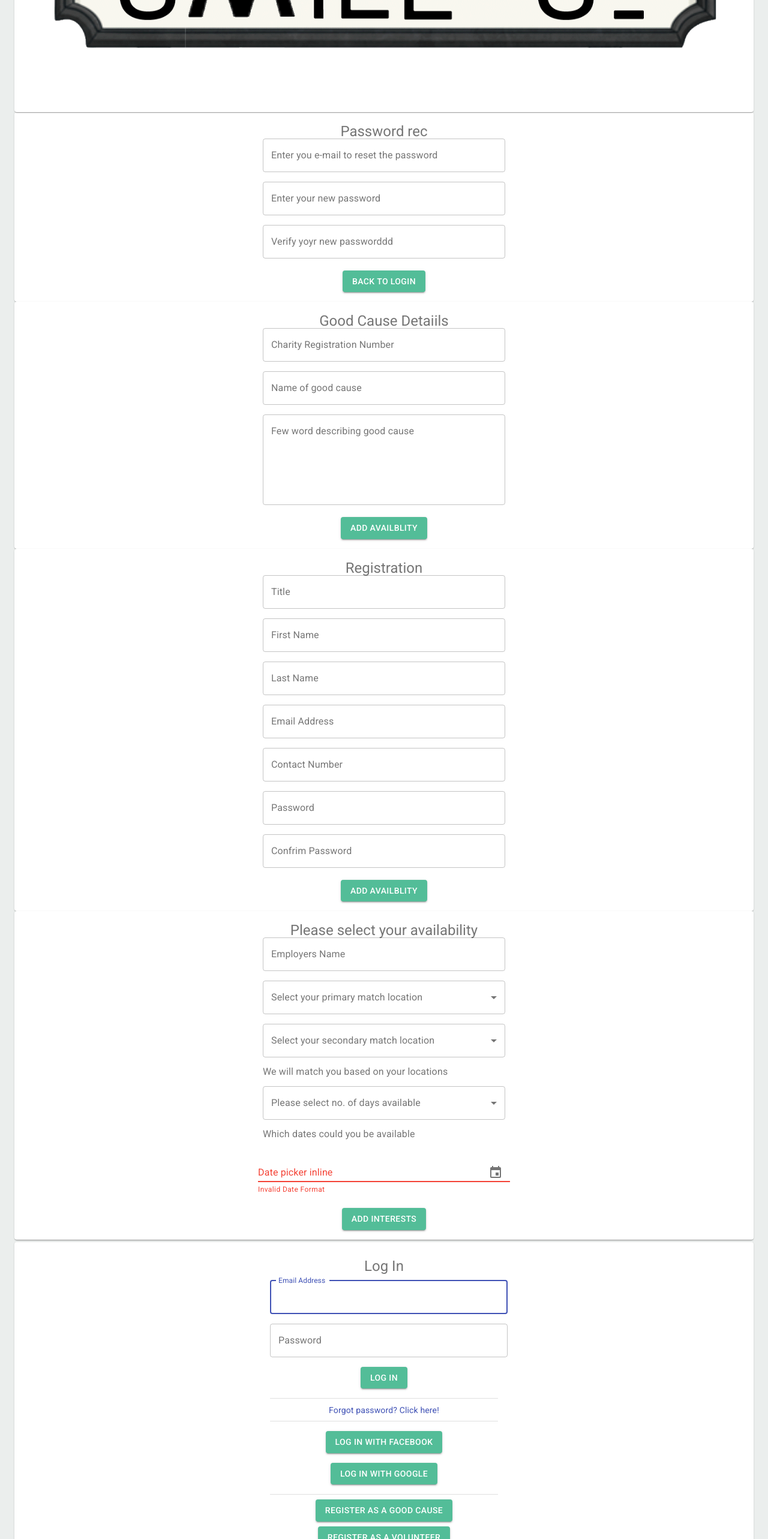
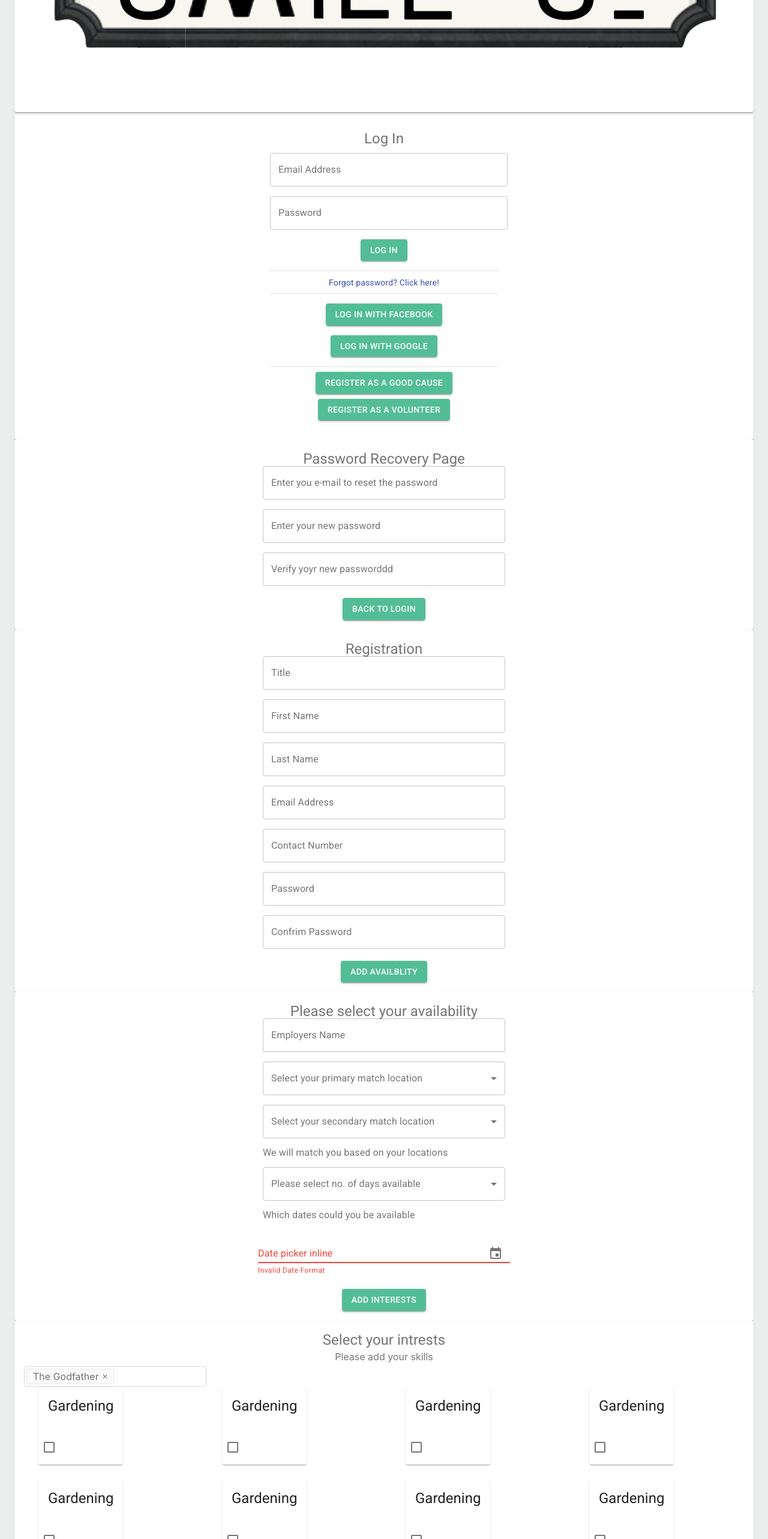
Before and after one commit to smile-street/smile-street, a React (Create React App) app in the folder smile-street-react/: page / in a window 1280 px wide. Shown: the part 234-2800 px from the top of the page at 60% size. Built offline with nearby package versions, Linux system fonts and the light colour scheme.

Commit message:
minor changes

```diff
--- a/smile-street-react/src/App.js
+++ b/smile-street-react/src/App.js
@@ -2,28 +2,27 @@ import "./App.css";
 import Header from "./components/Header/Header";
 import GoodCauseDetails from "./components/GoodCauseDetails/GoodCauseDetails";
 import GoodCauseMatches from "./components/GoodCauseMatches/GoodCauseMatches";
-import GoodCauseOpportunity from "./components/GoodCauseOpportunity/GoodCauseOpportunity";
 import Login from "./components/Login/Login";
 import PasswordRecovery from "./components/PasswordRecovery/PasswordRecovery";
 import Registration from "./components/Registration/Registration";
 import VolunteerAvaiblity from "./components/VolunteerAvaiblity/VolunteerAvaiblity";
 import VolunteerInterests from "./components/VolunteerInterests/VolunteerInterests";
 import VolunteerMatches from "./components/VolunteerMatches/VolunteerMatches";
+import GoodCauseOpporunity from "./components/GoodCauseOpportunity/GoodCauseOpportunity";
 
 export default function App() {
   return (
     <div className="App">
       <Header />
+      <Login />
+
       <PasswordRecovery />
-      <GoodCauseDetails />
       <Registration />
       <VolunteerAvaiblity />
-
-      <Login />
-
       <VolunteerInterests />
+      <GoodCauseDetails />
+      <GoodCauseOpporunity />
       <VolunteerMatches />
-      <Header />
       <GoodCauseMatches />
     </div>
   );
--- a/smile-street-react/src/components/PasswordRecovery/PasswordRecovery.js
+++ b/smile-street-react/src/components/PasswordRecovery/PasswordRecovery.js
@@ -38,7 +38,7 @@ export default function PasswordRecovery() {
     <Container component="main">
       <Paper className={classes.paper}>
         <Container maxWidth="xs">
-          <PageHeading heading="Password rec" />
+          <PageHeading heading="Password Recovery Page" />
           <Grid container spacing={3}>
             <TextField
               variant="outlined"
--- a/smile-street-react/src/components/VolunteerInterests/VolunteerInterests.js
+++ b/smile-street-react/src/components/VolunteerInterests/VolunteerInterests.js
@@ -24,7 +24,7 @@ export default function FullWidthGrid() {
     <div className={classes.root}>
       <Container component="main">
         <Paper className={classes.paper}>
-          <PageHeading heading="Here is the list of available volunteer  matches" />
+          <PageHeading heading="Select your intrests" />
           <SkillsAutoComplete />
           <Grid container spacing={3}>
             <Grid item xs={6} sm={3}>
```
